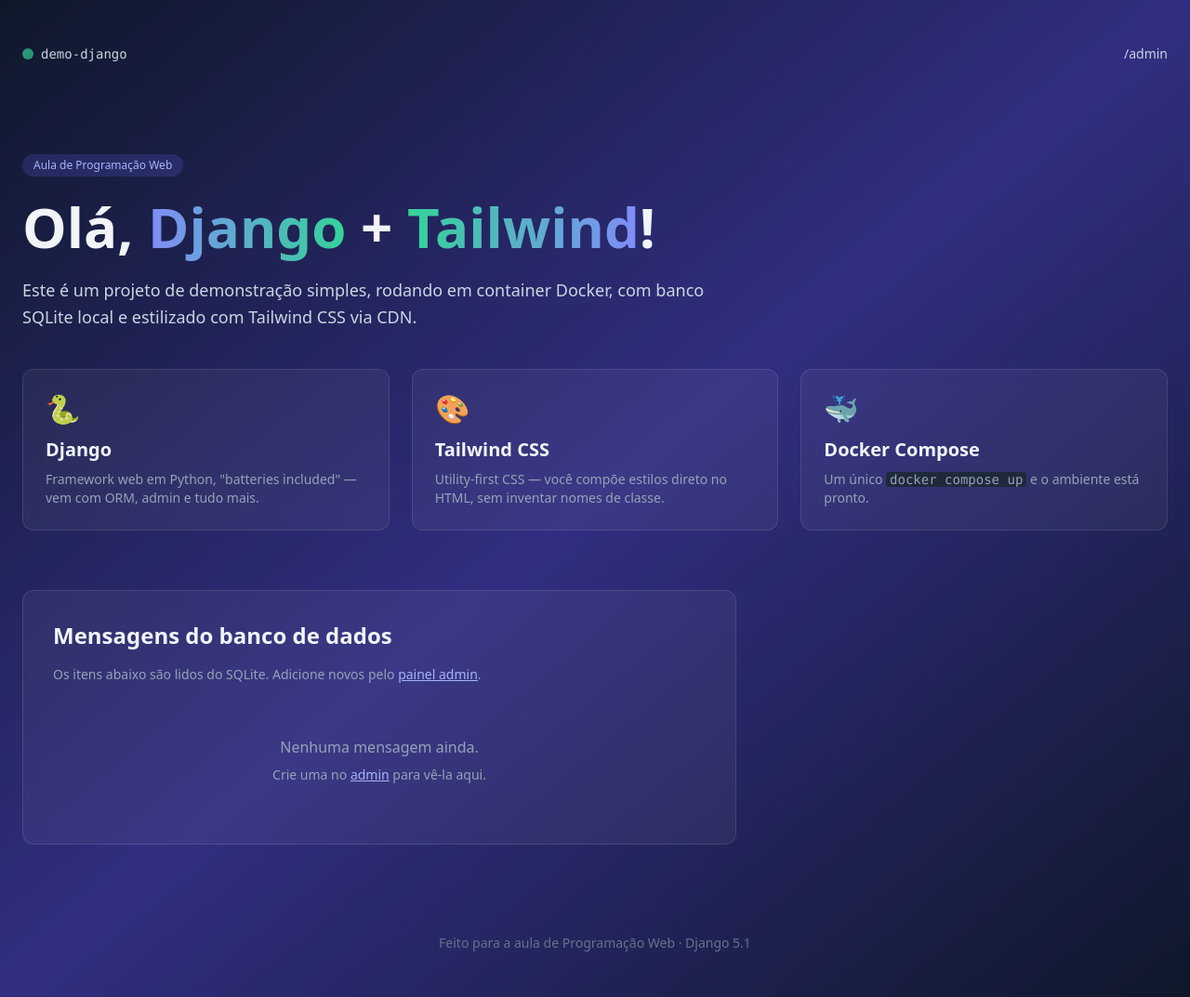
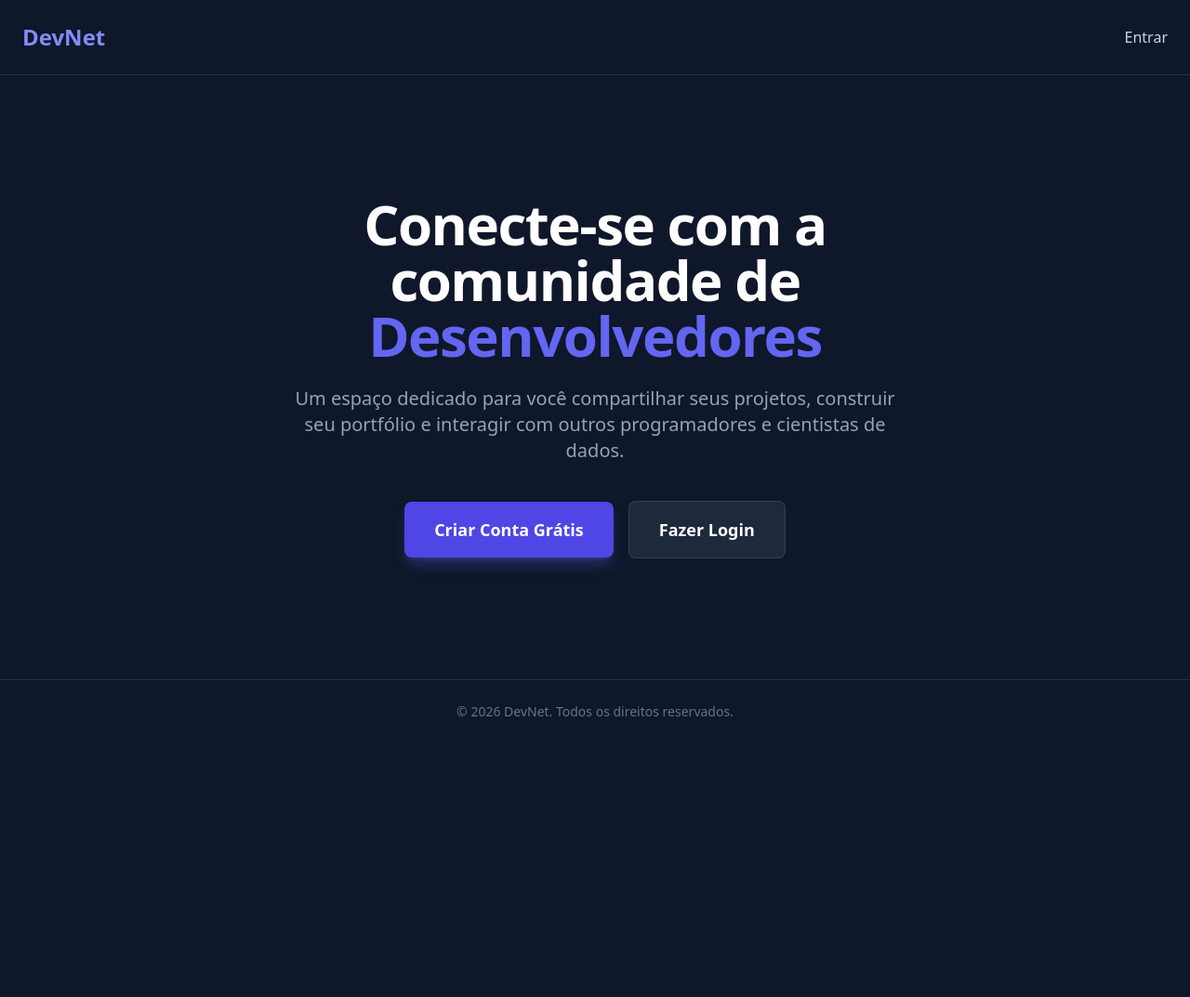
Before and after one commit to dudufugliaro/code-net-platform, a Django app: page / in a window 1280 px wide. Shown: the whole page at 93% size. After the commit the page ends 771 px from the top, so only its background shows below. Run offline with Django 5.2, Linux system fonts and the light colour scheme; data that the repository does not hold is empty; some libraries are stand-ins or nearby versions.

Commit message:
fix: CRUD usuario

```diff
--- a/backend-django/core/settings.py
+++ b/backend-django/core/settings.py
@@ -132,3 +132,7 @@ AUTH_USER_MODEL = 'home.User'
 CORS_ALLOWED_ORIGINS = [
     "http://localhost:3000",
 ]
+
+LOGIN_URL = 'login'
+
+LOGIN_REDIRECT_URL = 'perfil_usuario'
--- a/backend-django/home/forms.py
+++ b/backend-django/home/forms.py
@@ -28,6 +28,14 @@ class UsuarioForm(forms.ModelForm):
             "bio": forms.Textarea(attrs={"class": INPUT, "rows": 3}),
             "birth_date": forms.DateInput(attrs={"class": INPUT, "type": "date"}),
         }
+        def clean_email(self):
+            email = self.cleaned_data.get('email')
+
+            # Verifica se já existe alguém com este e-mail no banco
+            if User.objects.filter(email=email).exists():
+                raise forms.ValidationError("Este e-mail já está em uso. Por favor, escolha outro.")
+
+            return email
 
 class RegistroForm(UserCreationForm):
     class Meta(UserCreationForm.Meta):
--- a/backend-django/home/urls.py
+++ b/backend-django/home/urls.py
@@ -9,4 +9,6 @@ urlpatterns = [
     path('cadastrar/', views.cadastrar_usuario, name='cadastrar'),
     path('perfil/excluir/', views.excluir_conta, name='excluir_conta'),
     path('login/', auth_views.LoginView.as_view(template_name='home/login.html'), name='login'),
+    path('logout/', auth_views.LogoutView.as_view(next_page='index'), name='logout'),
+    path('api/mensagens/', views.api_mensagens, name='api_mensagens'),
 ]
--- a/backend-django/home/views.py
+++ b/backend-django/home/views.py
@@ -3,6 +3,9 @@ from django.contrib.auth.decorators import login_required
 from .models import Mensagem, User
 from django.contrib.auth import login,logout
 from .forms import UsuarioForm,RegistroForm
+from rest_framework.decorators import api_view
+from rest_framework.response import Response
+from rest_framework import status
 
 def index(request):
     mensagens = Mensagem.objects.all()
@@ -54,3 +57,20 @@ def excluir_conta(request):
 
     # Se for apenas um acesso comum (GET), mostra a tela pedindo confirmação
     return render(request, 'home/excluir_conta.html')
+
+@api_view(['POST', 'GET'])
+def api_mensagens(request):
+    # Se o React enviar um POST (criar mensagem)
+    if request.method == 'POST':
+        # O DRF já converte o request.body JSON para Python no request.data
+        serializer = MensagemSerializer(data=request.data)
+        if serializer.is_valid():
+            serializer.save() # Salva no banco de dados
+            return Response(serializer.data, status=status.HTTP_201_CREATED)
+        return Response(serializer.errors, status=status.HTTP_400_BAD_REQUEST)
+
+    # Se for um GET, apenas listamos todas as mensagens
+    elif request.method == 'GET':
+        mensagens = Mensagem.objects.all().order_by('-criado_em')
+        serializer = MensagemSerializer(mensagens, many=True)
+        return Response(serializer.data)
--- a/backend-django/templates/home/index.html
+++ b/backend-django/templates/home/index.html
@@ -3,83 +3,73 @@
 <head>
     <meta charset="UTF-8">
     <meta name="viewport" content="width=device-width, initial-scale=1.0">
-    <title>Demo Django + Tailwind</title>
+    <title>Início | Plataforma de Desenvolvedores</title>
     <script src="https://cdn.tailwindcss.com"></script>
 </head>
-<body class="bg-gradient-to-br from-slate-900 via-indigo-900 to-slate-900 min-h-screen text-slate-100">
+<body class="bg-slate-900 text-slate-100 min-h-screen flex flex-col">
 
-    <header class="container mx-auto px-6 py-12">
-        <nav class="flex items-center justify-between">
-            <div class="flex items-center gap-2">
-                <span class="w-3 h-3 rounded-full bg-emerald-400 animate-pulse"></span>
-                <span class="font-mono text-sm text-slate-300">demo-django</span>
-            </div>
-            <a href="/admin/" class="text-sm text-slate-300 hover:text-white transition">/admin</a>
-        </nav>
-    </header>
+    <!-- Barra de Navegação Simples -->
+    <nav class="p-6 flex justify-between items-center border-b border-white/10">
+        <div class="text-2xl font-bold text-indigo-400">DevNet</div>
 
-    <main class="container mx-auto px-6 py-12">
-        <section class="max-w-3xl">
-            <span class="inline-block px-3 py-1 bg-indigo-500/20 text-indigo-300 text-xs font-medium rounded-full mb-6">
-                Aula de Programação Web
-            </span>
-            <h1 class="text-5xl md:text-6xl font-bold leading-tight mb-6">
-                Olá, <span class="text-transparent bg-clip-text bg-gradient-to-r from-indigo-400 to-emerald-400">Django</span> +
-                <span class="text-transparent bg-clip-text bg-gradient-to-r from-emerald-400 to-indigo-400">Tailwind</span>!
+        <div>
+            {% if user.is_authenticated %}
+                <span class="text-slate-400 mr-4">Olá, <span class="text-white font-medium">@{{ user.username }}</span></span>
+
+                <!-- NOVO: Formulário seguro de Logout em linha -->
+                <form action="{% url 'logout' %}" method="POST" class="inline">
+                    {% csrf_token %}
+                    <button type="submit" class="text-red-400 hover:text-red-300 font-medium transition-colors">
+                        Sair
+                    </button>
+                </form>
+
+            {% else %}
+                <a href="{% url 'login' %}" class="text-slate-300 hover:text-white font-medium transition-colors">Entrar</a>
+            {% endif %}
+        </div>
+    </nav>
+
+    <!-- Conteúdo Principal (Hero Section) -->
+    <main class="flex-grow flex items-center justify-center p-6">
+        <div class="text-center max-w-3xl mx-auto">
+
+            <h1 class="text-5xl md:text-6xl font-extrabold text-white tracking-tight mb-6">
+                Conecte-se com a comunidade de <span class="text-indigo-500">Desenvolvedores</span>
             </h1>
-            <p class="text-lg text-slate-300 mb-10 leading-relaxed">
-                Este é um projeto de demonstração simples, rodando em container Docker, com banco SQLite local
-                e estilizado com Tailwind CSS via CDN.
-            </p>
-        </section>
 
-        <section class="grid md:grid-cols-3 gap-6 mb-16">
-            <article class="bg-white/5 backdrop-blur border border-white/10 rounded-xl p-6 hover:bg-white/10 transition">
-                <div class="text-3xl mb-3">🐍</div>
-                <h2 class="text-xl font-semibold mb-2">Django</h2>
-                <p class="text-slate-400 text-sm">Framework web em Python, "batteries included" — vem com ORM, admin e tudo mais.</p>
-            </article>
-            <article class="bg-white/5 backdrop-blur border border-white/10 rounded-xl p-6 hover:bg-white/10 transition">
-                <div class="text-3xl mb-3">🎨</div>
-                <h2 class="text-xl font-semibold mb-2">Tailwind CSS</h2>
-                <p class="text-slate-400 text-sm">Utility-first CSS — você compõe estilos direto no HTML, sem inventar nomes de classe.</p>
-            </article>
-            <article class="bg-white/5 backdrop-blur border border-white/10 rounded-xl p-6 hover:bg-white/10 transition">
-                <div class="text-3xl mb-3">🐳</div>
-                <h2 class="text-xl font-semibold mb-2">Docker Compose</h2>
-                <p class="text-slate-400 text-sm">Um único <code class="font-mono bg-slate-800 px-1 rounded">docker compose up</code> e o ambiente está pronto.</p>
-            </article>
-        </section>
-
-        <section class="bg-white/5 backdrop-blur border border-white/10 rounded-xl p-8 max-w-3xl">
-            <h2 class="text-2xl font-bold mb-4">Mensagens do banco de dados</h2>
-            <p class="text-slate-400 text-sm mb-6">
-                Os itens abaixo são lidos do SQLite. Adicione novos pelo
-                <a href="/admin/" class="text-indigo-300 underline hover:text-indigo-200">painel admin</a>.
+            <p class="text-lg md:text-xl text-slate-400 mb-10 leading-relaxed max-w-2xl mx-auto">
+                Um espaço dedicado para você compartilhar seus projetos, construir seu portfólio e interagir com outros programadores e cientistas de dados.
             </p>
 
-            {% if mensagens %}
-                <ul class="space-y-3">
-                    {% for m in mensagens %}
-                        <li class="border-l-2 border-emerald-400 pl-4 py-1">
-                            <h3 class="font-semibold">{{ m.titulo }}</h3>
-                            <p class="text-sm text-slate-300">{{ m.conteudo }}</p>
-                            <span class="text-xs text-slate-400">por {{ m.autor }}</span>
-                            <span class="text-xs text-slate-500">{{ m.criada_em|date:"d/m/Y H:i" }}</span>
-                        </li>
-                    {% endfor %}
-                </ul>
-            {% else %}
-                <div class="text-center py-8 text-slate-400">
-                    <p class="mb-2">Nenhuma mensagem ainda.</p>
-                    <p class="text-sm">Crie uma no <a href="/admin/" class="text-indigo-300 underline">admin</a> para vê-la aqui.</p>
-                </div>
-            {% endif %}
-        </section>
+            <div class="flex flex-col sm:flex-row gap-4 justify-center items-center">
+
+                {% if user.is_authenticated %}
+                    <!-- Botões para quem JÁ ESTÁ logado -->
+                    <a href="{% url 'listar_usuarios' %}" class="w-full sm:w-auto bg-indigo-600 hover:bg-indigo-700 text-white font-bold py-4 px-8 rounded-lg shadow-lg shadow-indigo-500/30 transition-all text-lg">
+                        Acessar a Comunidade
+                    </a>
+                    <a href="{% url 'perfil_usuario' %}" class="w-full sm:w-auto bg-slate-800 hover:bg-slate-700 text-white font-bold py-4 px-8 rounded-lg border border-white/10 transition-all text-lg">
+                        Meu Perfil
+                    </a>
+                {% else %}
+                    <!-- Botões do Fluxo Principal (Visitantes) -->
+                    <a href="{% url 'cadastrar' %}" class="w-full sm:w-auto bg-indigo-600 hover:bg-indigo-700 text-white font-bold py-4 px-8 rounded-lg shadow-lg shadow-indigo-500/30 transition-all text-lg text-center">
+                        Criar Conta Grátis
+                    </a>
+                    <a href="{% url 'login' %}" class="w-full sm:w-auto bg-slate-800 hover:bg-slate-700 text-white font-bold py-4 px-8 rounded-lg border border-white/10 transition-all text-lg text-center">
+                        Fazer Login
+                    </a>
+                {% endif %}
+
+            </div>
+
+        </div>
     </main>
 
-    <footer class="container mx-auto px-6 py-12 text-center text-slate-500 text-sm">
-        Feito para a aula de Programação Web · Django 5.1
+    <!-- Rodapé Simples -->
+    <footer class="text-center py-6 border-t border-white/10 text-slate-500 text-sm">
+        <p>&copy; 2026 DevNet. Todos os direitos reservados.</p>
     </footer>
 
 </body>
```
Also changed, not shown: backend-django/templates/home/form_usuario.html (+72 -11 lines).
